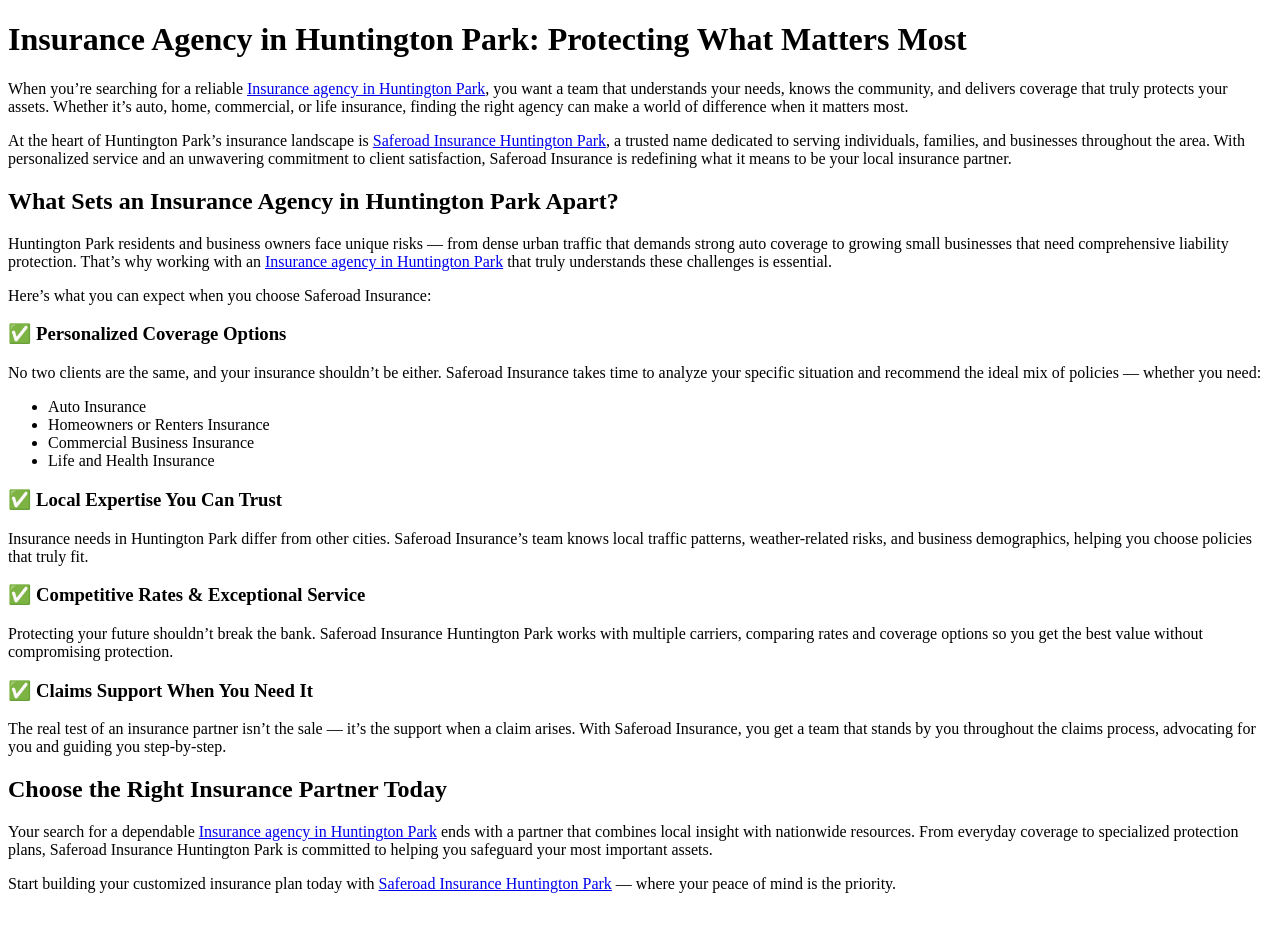
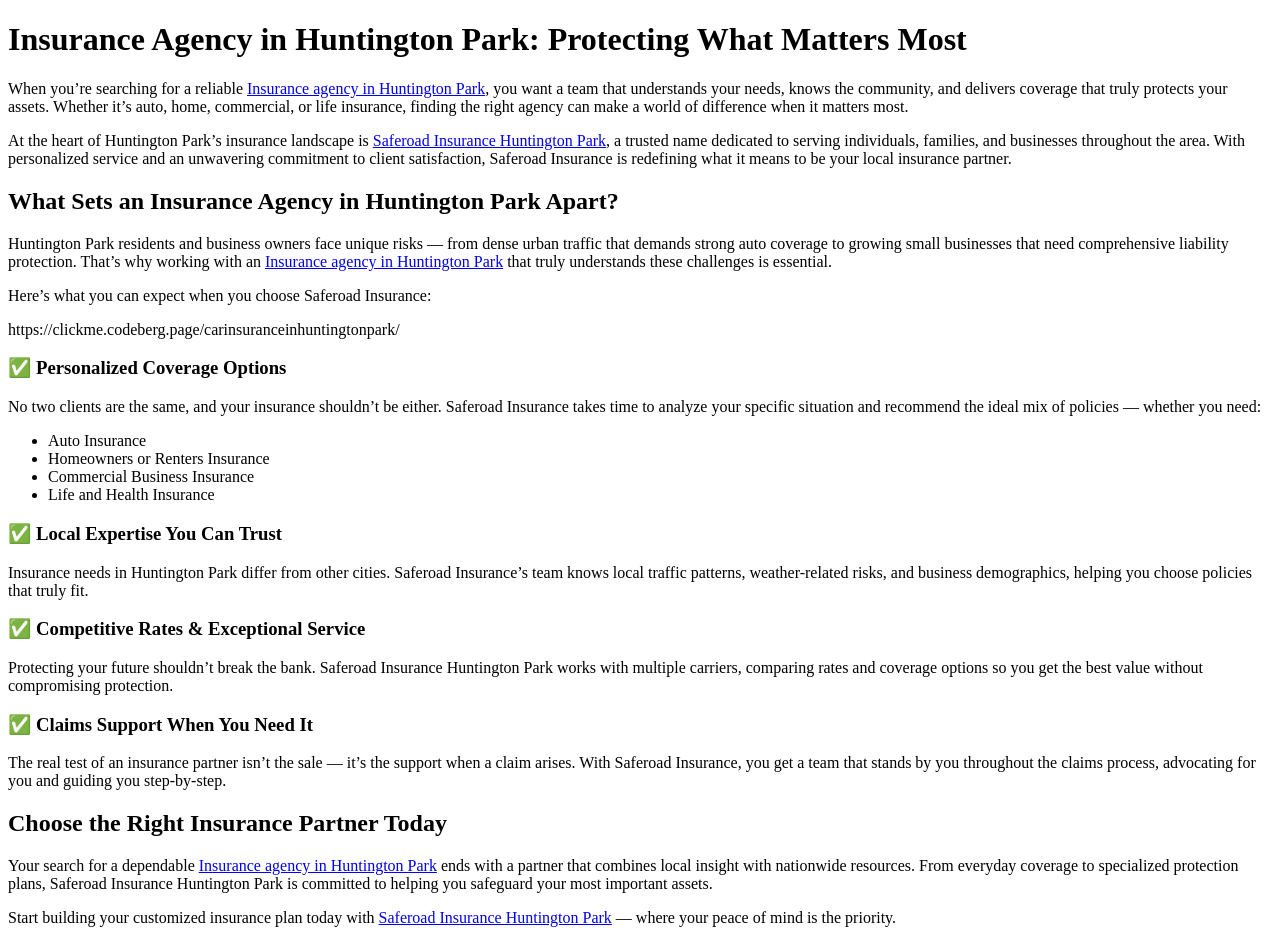
Before and after one commit to marleyjay1/Insurance-agency-in-Huntington-Park, a plain HTML site: page index.html in a window 1280 px wide. Before the commit the page ends 909 px from the top, so only its background shows below. Drawn offline with Linux system fonts and the light colour scheme.

Commit message:
Update index.html

```diff
--- a/index.html
+++ b/index.html
@@ -16,7 +16,7 @@
     <p>Huntington Park residents and business owners face unique risks — from dense urban traffic that demands strong auto coverage to growing small businesses that need comprehensive liability protection. That’s why working with an <a href="https://share.google/QxXzXXbIEdN2gKNpL">Insurance agency in Huntington Park</a> that truly understands these challenges is essential.</p>
 
     <p>Here’s what you can expect when you choose Saferoad Insurance:</p>
-
+https://clickme.codeberg.page/carinsuranceinhuntingtonpark/
     <h3>✅ Personalized Coverage Options</h3>
     <p>No two clients are the same, and your insurance shouldn’t be either. Saferoad Insurance takes time to analyze your specific situation and recommend the ideal mix of policies — whether you need:</p>
     <ul>
```
